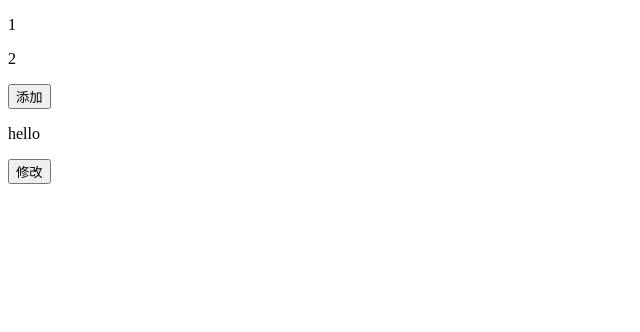
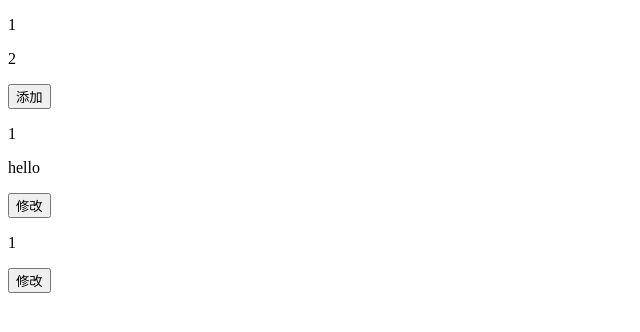
Before and after one commit to tcly861204/react-pinia, a React (Vite) app: page / in a window 1280 px wide. Shown: the top 332 px of the page, without its empty margins (0-640 px from the left). Built offline with nearby package versions, Linux system fonts and the light colour scheme.

Commit message:
feat: 完善前端

```diff
--- a/packages/main.tsx
+++ b/packages/main.tsx
@@ -1,6 +1,6 @@
 import { useCreation, useUpdate } from 'ahooks'
 import { useEffect, useRef, createContext, useContext } from 'react'
-import { typeOf, observer, checkUpdate, checkPass } from './util'
+import { typeOf, observer, checkUpdate } from './util'
 import bus from './bus'
 const Context = createContext({})
 const _storeCache: Record<string, any> = {}
@@ -12,30 +12,45 @@ export const Provider = ({
   store: Record<string, Record<string, any>>
   children?: React.ReactNode
 }): JSX.Element => {
-  const update = useUpdate()
   const stateRef = useRef(store)
   const state = useCreation(() => {
-    const callback = (key: string) => {
-      update()
-      bus.emit('update', key)
-    }
-    Object.keys(stateRef.current).map((key) => {
-      stateRef.current[key] = observer(key, stateRef.current[key], callback)
-    })
     return stateRef.current
   }, [])
   return <Context.Provider value={state}>{children}</Context.Provider>
 }
 
 export const createStore = (
+  store: Record<
+    string,
+    {
+      state: () => Record<string, any>
+      actions?: Record<string, any>
+      getters?: Record<string, any>
+    }
+  >
+) => {
+  const __store: Record<string, any> = {}
+  const stateCache: Record<string, string[]> = {}
+  const callback = (key: string, storeKey: string | null) => {
+    if (storeKey && stateCache[storeKey].includes(key)) {
+      // 只更新state里面的
+      bus.emit('update', storeKey)
+    }
+  }
+  Object.keys(store).map((key) => {
+    const state = store[key].state()
+    stateCache[key] = Object.keys(state)
+    __store[key] = observer(key, state, callback)
+  })
+  return __store
+}
+
+export const useState = (
   storeKey?: string | Array<string>
 ): Record<string, Record<string, any>> => {
   const update = useUpdate()
   const store = useContext(Context)
   useEffect(() => {
-    if (checkPass()) {
-      return () => {}
-    }
     if (storeKey && (typeOf(storeKey) === 'string' || typeOf(storeKey) === 'array')) {
       const _update = (key: unknown) => {
         checkUpdate(storeKey, key as string, update)
@@ -86,9 +101,6 @@ export const defineStore = (
     const update = useUpdate()
     const store = __store
     useEffect(() => {
-      if (checkPass()) {
-        return () => {}
-      }
       bus.on('local', (_storeKey) => {
         if (!otherKeys.includes(_storeKey as string)) {
           if (options.getters) {
--- a/packages/util.ts
+++ b/packages/util.ts
@@ -59,7 +59,7 @@ export const typeOf = (value: unknown) => {
 export function observer<T extends Record<string, any>>(
   storeKey: string | null,
   initialVal: T,
-  cb: (K: string) => void
+  cb: (T: string, U: string | null) => void
 ): T {
   const existingProxy = proxyMap.get(initialVal)
   if (existingProxy) {
@@ -80,12 +80,12 @@ export function observer<T extends Record<string, any>>(
         return Reflect.get(target, key)
       }
       const ret = Reflect.set(target, key, val)
-      cb(storeKey || (key as string))
+      cb(key as string, storeKey)
       return ret
     },
     deleteProperty(target, key) {
       const ret = Reflect.deleteProperty(target, key)
-      cb(storeKey || (key as string))
+      cb(key as string, storeKey)
       return ret
     },
   })
--- a/src/App.tsx
+++ b/src/App.tsx
@@ -1,14 +1,27 @@
 import { memo } from 'react'
 import useStore from './useStore'
 import Child from './Child'
+import { useState } from '../packages/main'
 
 const Child2 = memo(() => {
-  const store = useStore('user')
-  console.log('rending app')
+  const { home } = useState('home')
+  console.log('rendeirng child2')
   return (
     <section>
-      <p>{store.user}</p>
-      <button onClick={() => (store.user = 'avc')}>修改</button>
+      <p>{home.count}</p>
+      <p>{home.user}</p>
+      <button onClick={() => (home.count += 1)}>修改</button>
+    </section>
+  )
+})
+
+const Child3 = memo(() => {
+  const { about } = useState('about')
+  console.log('rendeirng child3')
+  return (
+    <section>
+      <p>{about.num}</p>
+      <button onClick={() => (about.num += 1)}>修改</button>
     </section>
   )
 })
@@ -18,6 +31,7 @@ const App = () => {
     <section>
       <Child />
       <Child2 />
+      <Child3 />
     </section>
   )
 }
--- a/src/main.tsx
+++ b/src/main.tsx
@@ -1,10 +1,12 @@
 import ReactDOM from 'react-dom'
 import App from './App'
+import { Provider } from '../packages/main'
+import store from './store'
 let root = document.querySelector('#root')
 
 ReactDOM.render(
-  // <Provider store={store}>
-  <App />,
-  // </Provider>,
+  <Provider store={store}>
+    <App />
+  </Provider>,
   root
 )
--- a/src/store/index.ts
+++ b/src/store/index.ts
@@ -1,6 +1,20 @@
-export default {
-  user: {
-    name: '',
-    list: [],
+import { createStore } from '../../packages/main'
+const store = createStore({
+  home: {
+    state: () => {
+      return {
+        count: 1,
+        user: 'hello',
+      }
+    },
   },
-}
+  about: {
+    state: () => {
+      return {
+        num: 1,
+      }
+    },
+  },
+})
+
+export default store
--- a/types/index.d.ts
+++ b/types/index.d.ts
@@ -4,7 +4,7 @@ declare module 'react-pinia' {
     children: React.ReactNode
   }
   export function Provider(props: ProviderProps): JSX.Element
-  export function createStore(key: string): Record<string, Record<string, any>>
+  export function useState(storeKey?: string | Array<string>): Record<string, Record<string, any>>
   export function defineStore(
     id: string,
     options: {
```
